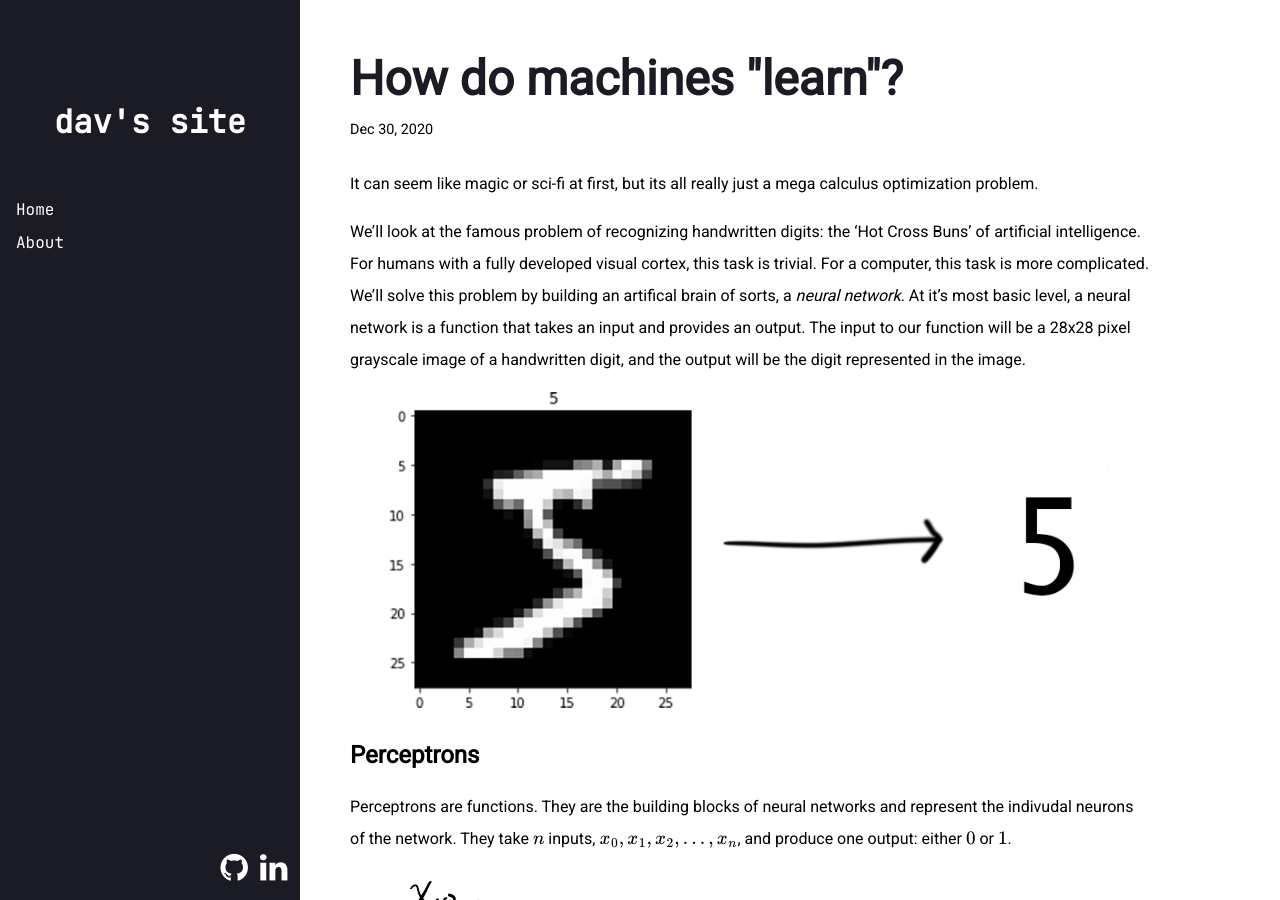
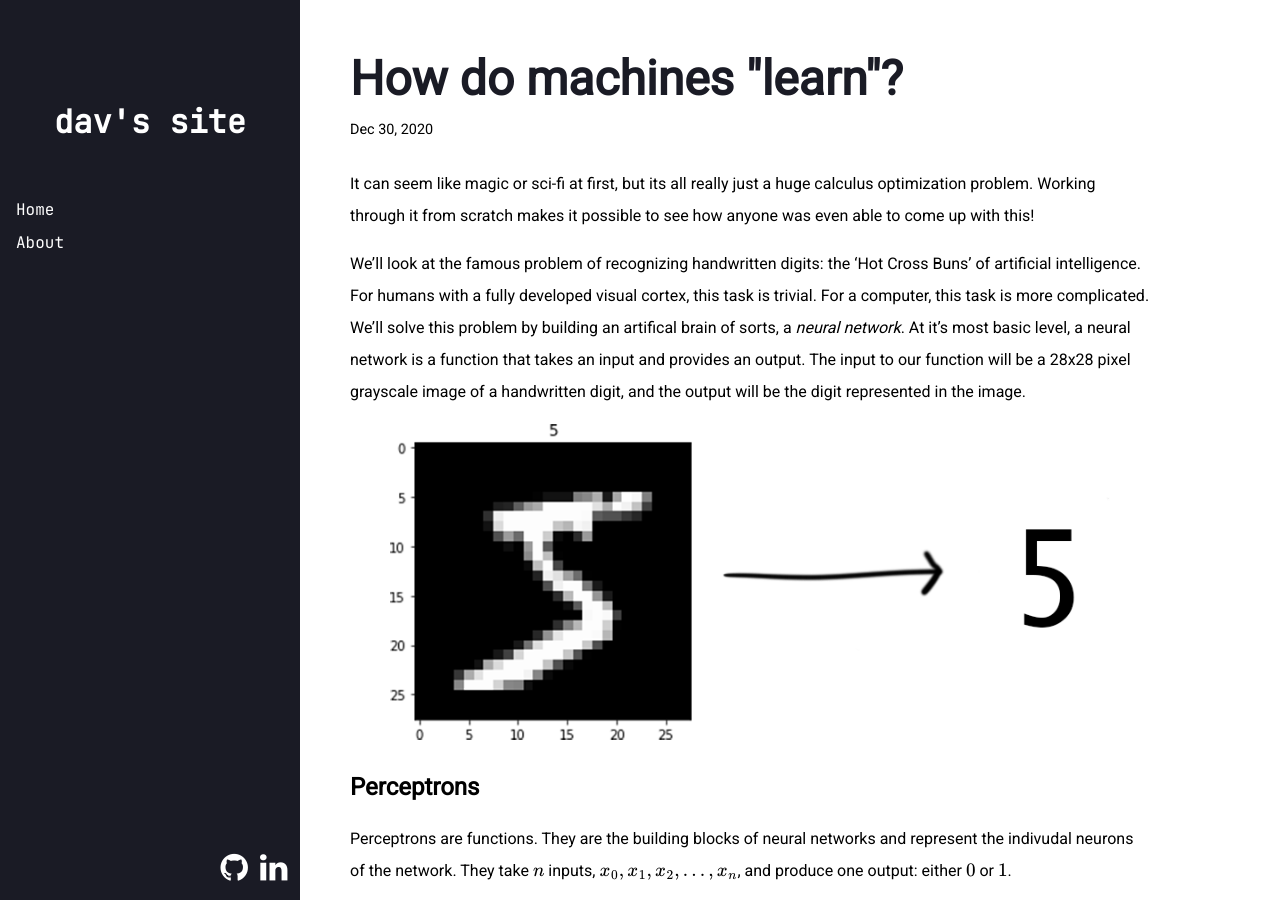
Before and after one commit to davidtranhq/davidtranhq.github.io, a Jekyll site: the page built from _posts/2020-12-30-how-do-machines-learn.md, in a window 1280 px wide and 900 px high. Built offline with Jekyll 4.4.1, drawn with Linux system fonts in a browser that asks for light colours; formulas are drawn with MathJax 3; some of the changed text lies outside the part shown.

```diff
--- a/_posts/2020-12-30-how-do-machines-learn.md
+++ b/_posts/2020-12-30-how-do-machines-learn.md
@@ -5,7 +5,7 @@ date: 2020-12-30 16:12:00 -0500
 excerpt_separator: <!--more-->
 ---
 
-It can seem like magic or sci-fi at first, but its all really just a mega calculus optimization problem.
+It can seem like magic or sci-fi at first, but its all really just a huge calculus optimization problem. Working through it from scratch makes it possible to see how anyone was even able to come up with this!
 
 <!--more-->
 
```
Also changed, not shown: other parts of _posts/2020-12-30-how-do-machines-learn.md (+8 -0 lines).
